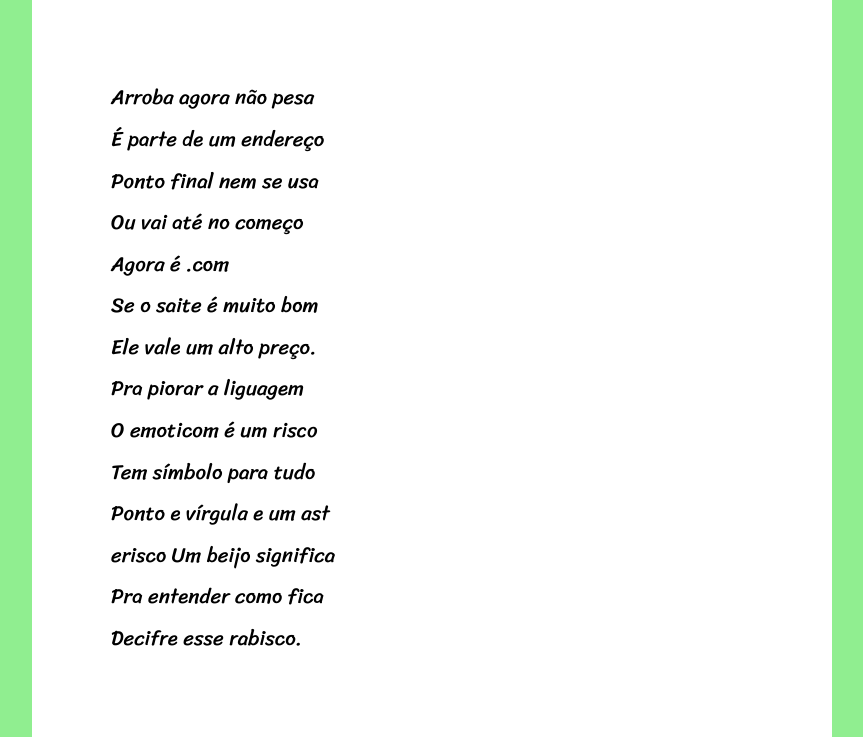
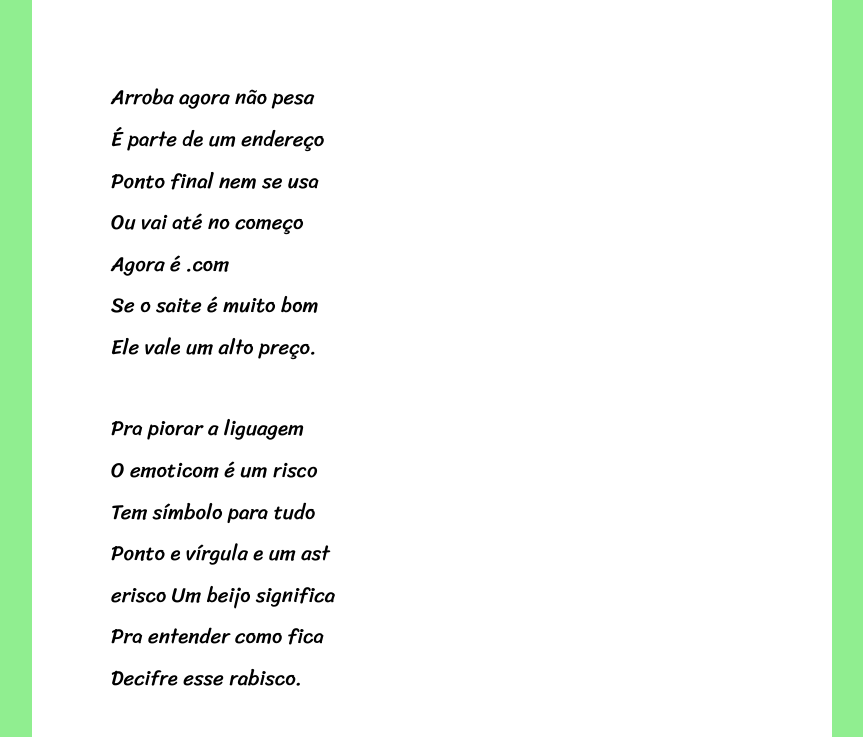
Before and after one commit to CEFET-Igor/Projeto-Cordel-Moderno, a plain HTML site: page index.html in a window 1280 px wide. Shown: the part 1019-1756 px from the top of the page, without its empty margins (208-1071 px from the left). Drawn offline with Linux system fonts and the light colour scheme.

Commit message:
considerações finais
Considerações finais

```diff
--- a/index.html
+++ b/index.html
@@ -37,8 +37,9 @@
                 E um coração desenhado. <br>
             </p>
         </section>
+
         <section class="normal">
-            <p class="estrofe">
+            <p class="estrofe1">
                 Arroba agora não pesa <br>
                 É parte de um endereço <br>
                 Ponto final nem se usa <br>
@@ -71,8 +72,9 @@
                 Nas linhas do coração. <br>
             </p>
         </section>
+
         <section class="normal">
-            <p class="estrofe">
+            <p class="estrofe1">
                 Agora, escrevo e envio <br>
                 Chegando na mesma hora <br>
                 Mas quando vou prosear <br>
--- a/style.css
+++ b/style.css
@@ -77,6 +77,10 @@ main > section.normal > p.estrofe{
     padding: 0px 15px;
 }
 
+main > section.normal > p.estrofe1{
+    padding: 0px 15px 40px 15px;
+}
+
 main > section.img{
     background: black;
     color: white;
```
